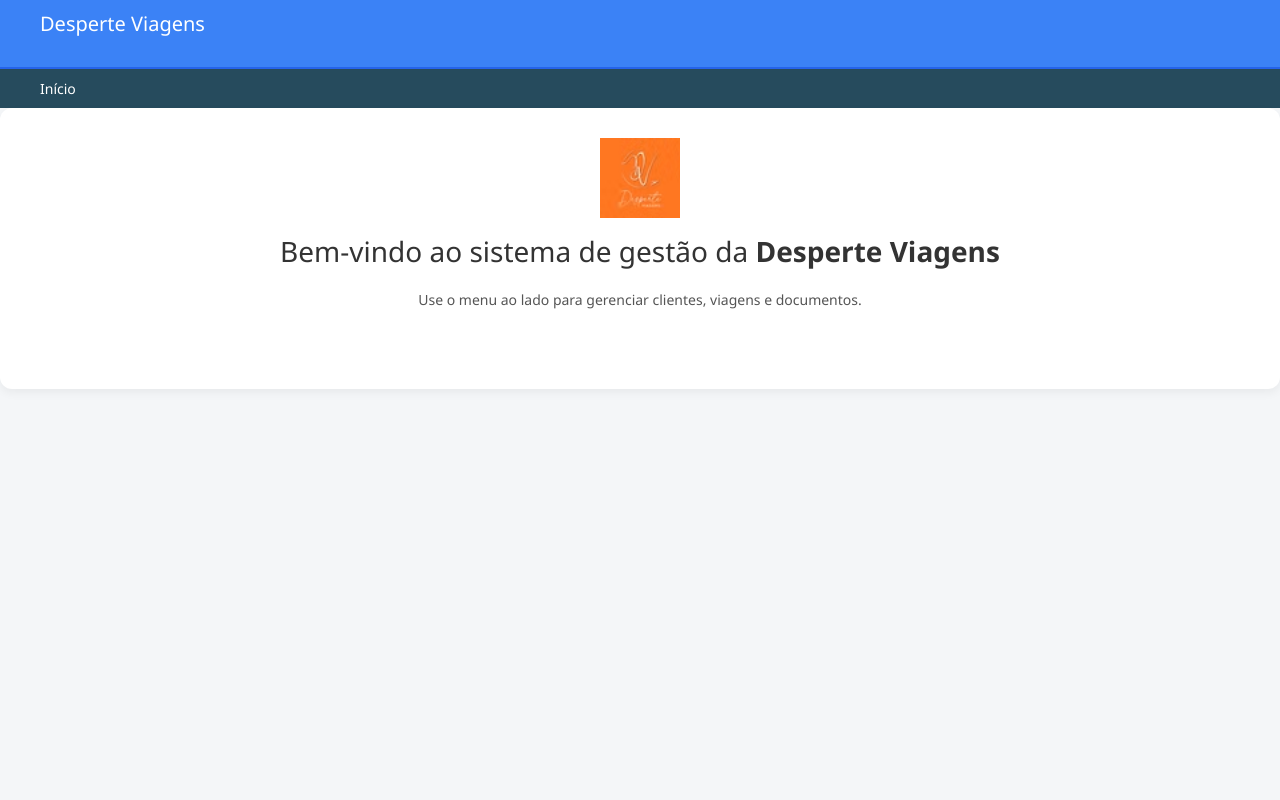
After one commit to brunohaas1/desperteviagens, a Django app: template templates/admin/index.html in a window 1280 px wide. The commit adds this page. Run offline with Django 5.2, Linux system fonts and the light colour scheme; the template is opened without the code that fills it, so the values that code supplies are empty.

Commit message:
Ajuste no painel: documentos visíveis nas viagens inline + melhorias visuais

```diff
--- a/static/css/custom_admin.css
+++ b/static/css/custom_admin.css
@@ -8,3 +8,50 @@
     padding: 30px;
     border-radius: 10px;
 }
+/* Muda o fundo geral */
+body {
+    background: #f4f6f8;
+}
+
+/* Deixa o container central branco e bonito */
+#content {
+    background: white;
+    padding: 30px;
+    border-radius: 12px;
+    box-shadow: 0 4px 10px rgba(0, 0, 0, 0.05);
+}
+
+/* Personaliza o cabeçalho */
+#header {
+    background-color: #3b82f6; /* azul bonito */
+    border-bottom: 2px solid #2563eb;
+}
+
+/* Botões principais */
+.button, input[type="submit"], input[type="button"], .submit-row input {
+    background-color: #2563eb;
+    border-color: #2563eb;
+    color: white;
+    font-weight: bold;
+}
+
+.button:hover, input[type="submit"]:hover, input[type="button"]:hover {
+    background-color: #1e40af;
+    border-color: #1e40af;
+}
+
+/* Ajusta o título principal */
+#content h1 {
+    font-size: 28px;
+    color: #333;
+}
+
+/* Links do menu lateral */
+#nav-sidebar a {
+    color: #374151;
+    font-weight: 500;
+}
+
+#nav-sidebar a:hover {
+    color: #1e3a8a;
+}
--- /dev/null
+++ b/templates/admin/index.html
@@ -0,0 +1,16 @@
+{% extends "admin/base_site.html" %}
+{% load static %}
+
+{% block content %}
+  <div style="text-align: center;">
+    <img src="{% static 'images/logo.png' %}" alt="Logo" style="height: 80px; margin-bottom: 10px;">
+    <h1>Bem-vindo ao sistema de gestão da <strong>Desperte Viagens</strong></h1>
+    <p style="color: #555;">Use o menu ao lado para gerenciar clientes, viagens e documentos.</p>
+  </div>
+
+  <div style="margin-top: 30px;">
+    {% if app_list %}
+      {{ block.super }}
+    {% endif %}
+  </div>
+{% endblock %}
```
Also changed, not shown: viagens/custom_admin.py (+26 -1 lines), db.sqlite3.
